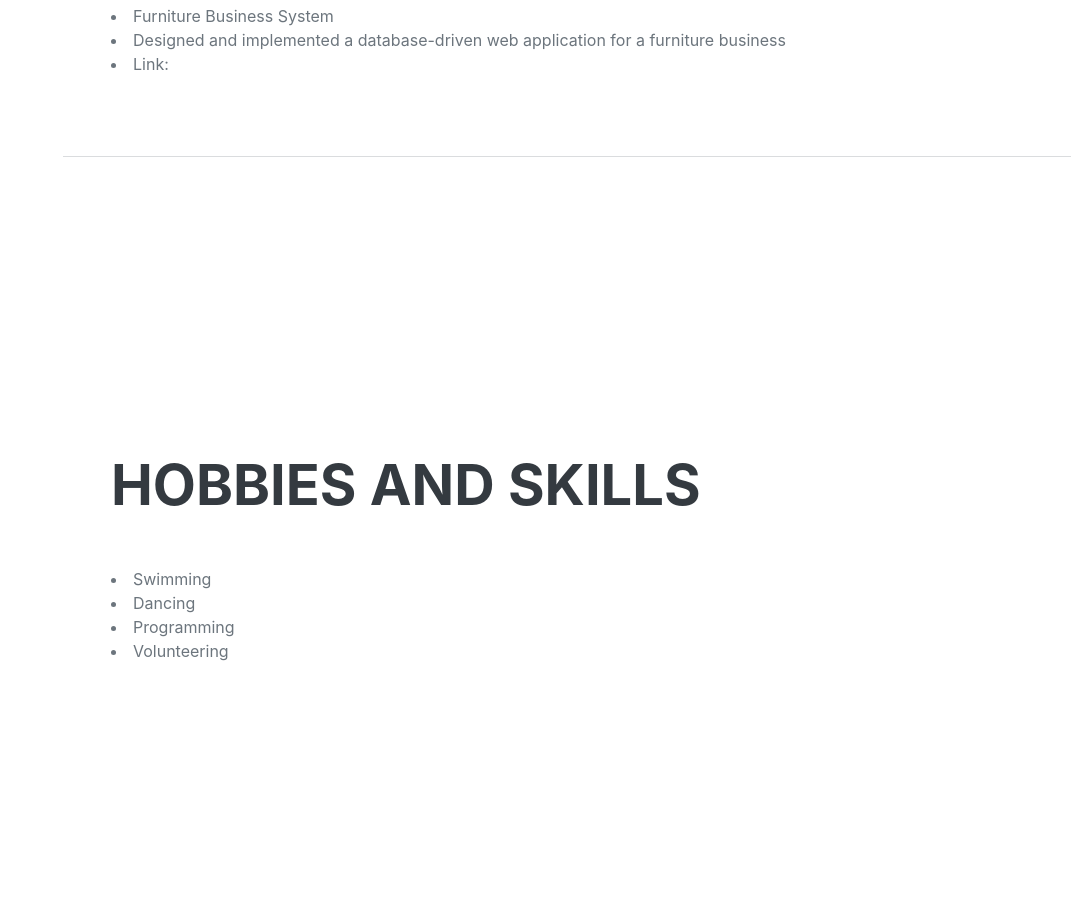
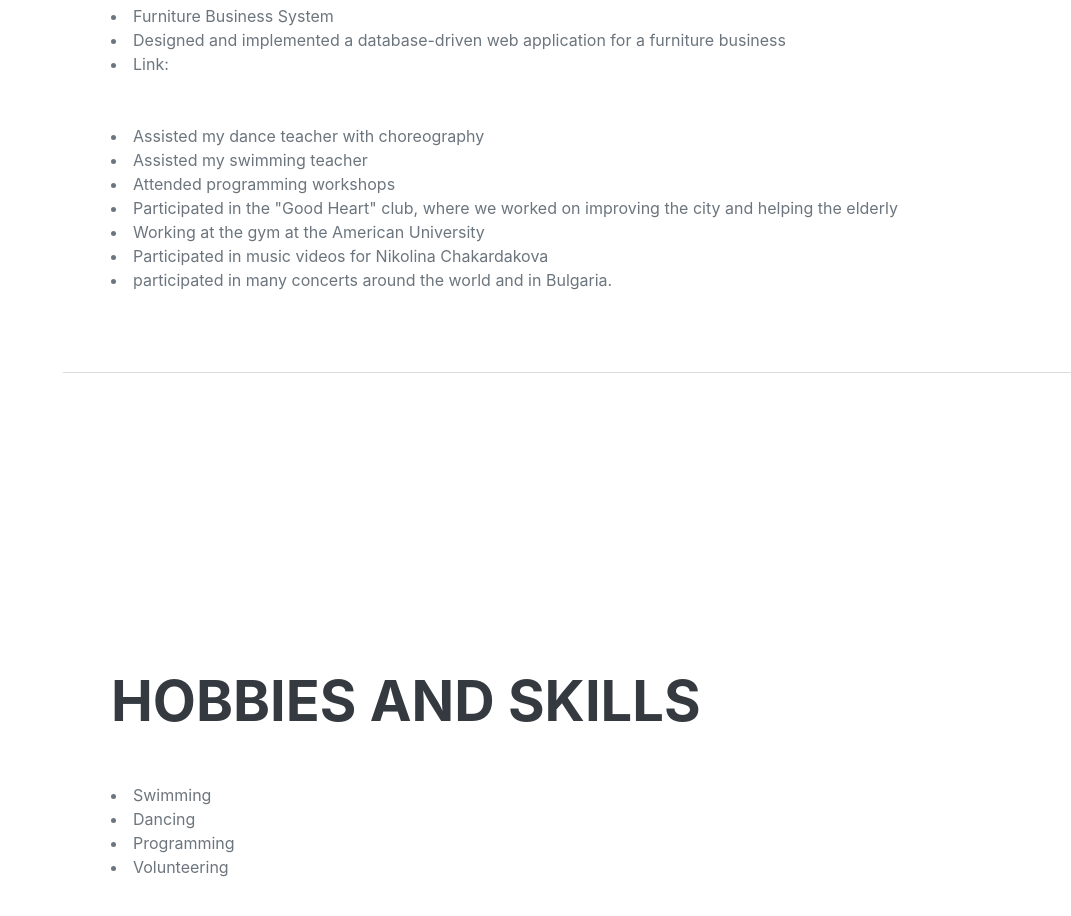
Before and after one commit to nadeto26/website, a plain HTML site: page index.html in a window 1280 px wide. Shown: the part 2560-3476 px from the top of the page, without its empty margins (209-1280 px from the left). Drawn offline with nearby package versions, Linux system fonts and the light colour scheme; a web font is replaced by a local one.

Commit message:
New changes

```diff
--- a/index.html
+++ b/index.html
@@ -135,6 +135,15 @@
                     <li>Furniture Business System</li>
                     <li>Designed and implemented a database-driven web application for a furniture business</li>
                     <li>Link: </li>
+                    <br>
+                    <br>
+                    <li>Assisted my dance teacher with choreography</li>
+                     <li>Assisted my swimming teacher</li>
+                     <li>Attended programming workshops</li>
+                     <li>Participated in the "Good Heart" club, where we worked on improving the city and helping the elderly</li>
+                     <li>Working at the gym at the American University</li>
+                     <li>Participated in music videos for Nikolina Chakardakova</li>
+                     <li>participated in many concerts around the world and in Bulgaria.</li>
 
             </section>
             <hr class="m-0" />
```
